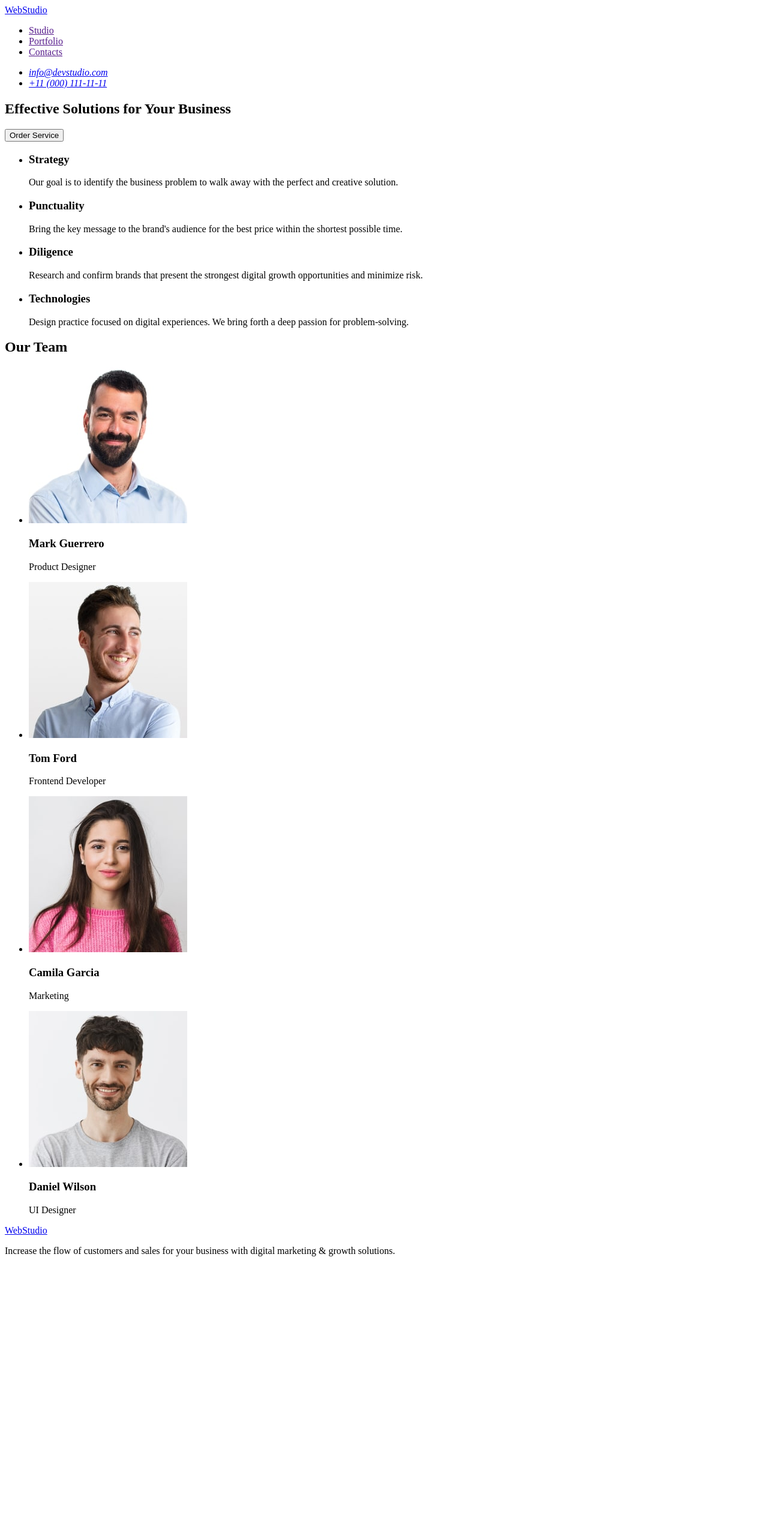
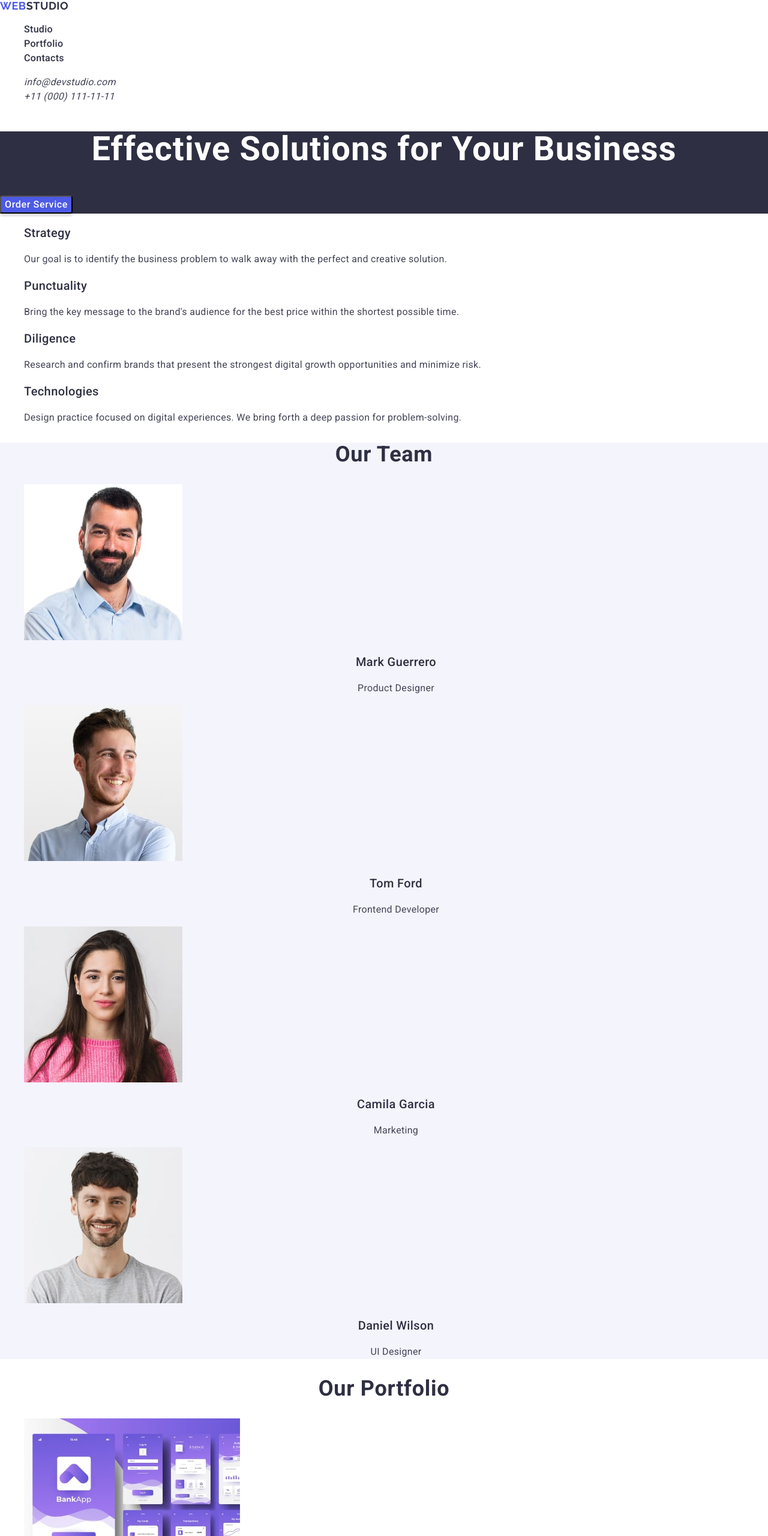
Before and after one commit to nglmn/goit-markup-hw-02, a plain HTML site: page index.html in a window 1280 px wide. Shown: the top 2560 px of the page at 60% size. Before the commit the page ends 2110 px from the top, so only its background shows below. Drawn offline with nearby package versions, Linux system fonts and the light colour scheme.

Commit message:
check homework

```diff
--- /dev/null
+++ b/css/styles.css
@@ -0,0 +1,157 @@
+body{
+    font-family: 'Roboto', 'Raleway',  sans-serif;
+    color: #2E2F42;
+    background-color: #FFFFFF;
+}
+a{
+    text-decoration: none;
+}
+ul{
+    list-style: none;
+}
+
+
+.header-logo-link{
+    color: #2E2F42;
+    font-family: 'Raleway', sans-serif;
+    font-size: 18px;
+    letter-spacing: 0.54px;
+    text-transform: uppercase;
+    line-height: 1.16;
+}
+.header-name{
+    color: #4D5AE5;
+}
+.header-menu-link{
+    color: #2E2F42;
+    font-size: 16px;
+    font-weight: 500;
+    line-height: 1.5;
+    letter-spacing: 0.32px;
+}
+.header-address-link{
+    color: #434455;
+    font-size: 16px;
+    font-weight: 400;
+    line-height: 1.5;
+    letter-spacing: 0.32px;
+}
+
+
+.solutions{
+    background-color: #2E2F42;
+}
+.solutions-title{
+    text-align: center;
+    color: white;
+    font-size: 56px;
+    font-weight: 700;
+    line-height: 1.07;
+    letter-spacing: 1.12px;
+}
+.solutions-btn{
+    border-radius: 4px;
+    background: #4D5AE5;
+    box-shadow: 0px 4px 4px 0px rgba(0, 0, 0, 0.15);
+    color: white;
+    font-size: 16px;
+    font-weight: 500;
+    line-height: 1.5;
+    letter-spacing: 0.64px;
+}
+
+
+.goals{
+    background-color: #FFF;
+}
+.goals-subtitle{
+    font-size: 20px;
+    font-weight: 500;
+    line-height: 1.2;
+    letter-spacing: 0.4px;
+}
+.goals-descr{
+    color: #434455;
+    font-size: 16px;
+    font-weight: 400;
+    line-height: 1.5;
+    letter-spacing: 0.32px;
+}
+
+
+.team{
+    background-color: #F4F4FD;
+}
+.team-title{
+    text-align: center;
+    font-size: 36px;
+    font-weight: 700;
+    line-height: 1.1;
+    letter-spacing: 0.72px;
+    text-transform: capitalize;
+}
+.team-subtitle{
+    text-align: center;
+    font-size: 20px;
+    font-weight: 500;
+    line-height: 1.2;
+    letter-spacing: 0.4px;
+}
+.team-descr{
+    color: #434455;
+    text-align: center;
+    font-size: 16px;
+    font-weight: 400;
+    line-height: 1.5;
+    letter-spacing: 0.32px;
+}
+
+
+.portfolio{
+    background-color: #FFF;
+}
+.portfolio-title{
+    text-align: center;
+    font-size: 36px;
+    font-weight: 700;
+    line-height: 1.1;
+    letter-spacing: 0.72px;
+    text-transform: capitalize;
+}
+.portfolio-subtitle{
+    font-size: 20px;
+    font-weight: 500;
+    line-height: 1.2;
+    letter-spacing: 0.4px;
+}
+.portfolio-descr{
+    color: #434455;
+    font-size: 16px;
+    font-weight: 400;
+    line-height: 1.5;
+    letter-spacing: 0.32px;
+}
+
+
+.footer{
+    background-color: #2E2F42;
+}
+.footer-logo-link{
+    color: #F4F4FD;
+    font-family: Raleway;
+    font-size: 18px;
+    font-weight: 700;
+    line-height: 1.16;
+    letter-spacing: 0.54px;
+    text-transform: uppercase;
+}
+.footer-name{
+    color: #4D5AE5;
+}
+.footer-descr{
+    color:  #F4F4FD;
+    font-size: 16px;
+    font-weight: 400;
+    line-height: 1.5;
+    letter-spacing: 0.32px;
+}
--- a/index.html
+++ b/index.html
@@ -4,124 +4,225 @@
 		<meta charset="UTF-8" />
 		<meta name="viewport" content="width=device-width, initial-scale=1.0" />
 		<title>WebStudio</title>
+		<link rel="preconnect" href="https://fonts.googleapis.com" />
+		<link rel="preconnect" href="https://fonts.gstatic.com" crossorigin />
+		<link
+			href="https://fonts.googleapis.com/css2?family=Raleway:wght@700&family=Roboto:wght@400;500;700&display=swap"
+			rel="stylesheet"
+		/>
+		<link
+			rel="stylesheet"
+			href="https://cdnjs.cloudflare.com/ajax/libs/modern-normalize/2.0.0/modern-normalize.min.css"
+			integrity="sha512-4xo8blKMVCiXpTaLzQSLSw3KFOVPWhm/TRtuPVc4WG6kUgjH6J03IBuG7JZPkcWMxJ5huwaBpOpnwYElP/m6wg=="
+			crossorigin="anonymous"
+			referrerpolicy="no-referrer"
+		/>
+		<link rel="stylesheet" href="./css/styles.css" />
 	</head>
 	<body>
-		<header>
-			<nav>
-				<a href="/">WebStudio</a>
-				<ul>
-					<li>
-						<a href="">Studio</a>
+		<header class="header">
+			<nav class="header-navigation">
+				<a href="/" class="header-logo-link"
+					><span class="header-name">Web</span>Studio</a
+				>
+				<ul class="header-menu-list">
+					<li class="header-menu-item">
+						<a href="" class="header-menu-link">Studio</a>
 					</li>
-					<li>
-						<a href="">Portfolio</a>
+					<li class="header-menu-item">
+						<a href="" class="header-menu-link">Portfolio</a>
 					</li>
-					<li>
-						<a href="">Contacts</a>
+					<li class="header-menu-item">
+						<a href="" class="header-menu-link">Contacts</a>
 					</li>
 				</ul>
 			</nav>
-			<address>
-				<ul>
-					<li>
-						<a href="mailto:info@devstudio.com"
+			<address class="header-address">
+				<ul class="header-address-list">
+					<li class="header-address-item">
+						<a
+							href="mailto:info@devstudio.com"
+							class="header-address-link"
 							>info@devstudio.com</a
 						>
 					</li>
-					<li>
-						<a href="tel:+110001111111">+11 (000) 111-11-11</a>
+					<li class="header-address-item">
+						<a href="tel:+110001111111" class="header-address-link"
+							>+11 (000) 111-11-11</a
+						>
 					</li>
 				</ul>
 			</address>
 		</header>
 		<main>
-			<section>
-				<h1>Effective Solutions for Your Business</h1>
-				<button type="button">Order Service</button>
+			<section class="solutions">
+				<h1 class="solutions-title">
+					Effective Solutions for Your Business
+				</h1>
+				<button type="button" class="solutions-btn">
+					Order Service
+				</button>
 			</section>
-			<section>
-				<h2 hidden>Goals</h2>
-				<ul>
-					<li>
-						<h3>Strategy</h3>
-						<p>
+			<section class="goals">
+				<h2 hidden class="goals-title">Goals</h2>
+				<ul class="goals-list">
+					<li class="goals-list-item">
+						<h3 class="goals-subtitle">Strategy</h3>
+						<p class="goals-descr">
 							Our goal is to identify the business problem to walk
 							away with the perfect and creative solution.
 						</p>
 					</li>
-					<li>
-						<h3>Punctuality</h3>
-						<p>
+					<li class="goals-list-item">
+						<h3 class="goals-subtitle">Punctuality</h3>
+						<p class="goals-descr">
 							Bring the key message to the brand's audience for
 							the best price within the shortest possible time.
 						</p>
 					</li>
-					<li>
-						<h3>Diligence</h3>
-						<p>
+					<li class="goals-list-item">
+						<h3 class="goals-subtitle">Diligence</h3>
+						<p class="goals-descr">
 							Research and confirm brands that present the
 							strongest digital growth opportunities and minimize
 							risk.
 						</p>
 					</li>
-					<li>
-						<h3>Technologies</h3>
-						<p>
+					<li class="goals-list-item">
+						<h3 class="goals-subtitle">Technologies</h3>
+						<p class="goals-descr">
 							Design practice focused on digital experiences. We
 							bring forth a deep passion for problem-solving.
 						</p>
 					</li>
 				</ul>
 			</section>
-			<section>
-				<h2>Our Team</h2>
-				<ul>
-					<li>
+			<section class="team">
+				<h2 class="team-title">Our Team</h2>
+				<ul class="team-list">
+					<li class="team-list-item">
 						<img
 							src="./images/marc_guerero_img.jpg"
 							alt="Mark Guerrero photo"
 							width="264"
 							height="260"
+							class="team-img"
 						/>
-						<h3>Mark Guerrero</h3>
-						<p>Product Designer</p>
+						<h3 class="team-subtitle">Mark Guerrero</h3>
+						<p class="team-descr">Product Designer</p>
 					</li>
-					<li>
+					<li class="team-list-item">
 						<img
 							src="./images/tom_ford_img.jpg"
 							alt="Tom Ford photo"
 							width="264"
 							height="260"
+							class="team-img"
 						/>
-						<h3>Tom Ford</h3>
-						<p>Frontend Developer</p>
+						<h3 class="team-subtitle">Tom Ford</h3>
+						<p class="team-descr">Frontend Developer</p>
 					</li>
-					<li>
+					<li class="team-list-item">
 						<img
 							src="./images/camila_garcia_img.jpg"
 							alt="Camila Garcia photo"
 							width="264"
 							height="260"
+							class="team-img"
 						/>
-						<h3>Camila Garcia</h3>
-						<p>Marketing</p>
+						<h3 class="team-subtitle">Camila Garcia</h3>
+						<p class="team-descr">Marketing</p>
 					</li>
-					<li>
+					<li class="team-list-item">
 						<img
 							src="./images/daniel_wilson_img.jpg"
 							alt="Daniel Wilson photo"
 							width="264"
 							height="260"
+							class="team-img"
 						/>
-						<h3>Daniel Wilson</h3>
-						<p>UI Designer</p>
+						<h3 class="team-subtitle">Daniel Wilson</h3>
+						<p class="team-descr">UI Designer</p>
+					</li>
+				</ul>
+			</section>
+			<section class="portfolio">
+				<h2 class="portfolio-title">Our Portfolio</h2>
+				<ul class="portfolio-list">
+					<li class="portfolio-list-item">
+						<img
+							src="./images/portfolio-img-1-min.jpg"
+							alt="Banking App"
+							width="360"
+							height="300"
+							class="portfolio-img"
+						/>
+						<h3 class="portfolio-subtitle">Banking App</h3>
+						<p class="portfolio-descr">App</p>
+					</li>
+					<li class="portfolio-list-item">
+						<img
+							src="./images/portfolio-img-2-min.png"
+							alt="Cashless Payment"
+							width="360"
+							height="300"
+							class="portfolio-img"
+						/>
+						<h3 class="portfolio-subtitle">Cashless Payment</h3>
+						<p class="portfolio-descr">Marketing</p>
+					</li>
+					<li class="portfolio-list-item">
+						<img
+							src="./images/portfolio-img-3-min.jpg"
+							alt="Meditation App"
+							width="360"
+							height="300"
+							class="portfolio-img"
+						/>
+						<h3 class="portfolio-subtitle">Meditation App</h3>
+						<p class="portfolio-descr">App</p>
+					</li>
+					<li class="portfolio-list-item">
+						<img
+							src="./images/portfolio-img-4-min.jpg"
+							alt="Taxi Service"
+							width="360"
+							height="300"
+							class="portfolio-img"
+						/>
+						<h3 class="portfolio-subtitle">Taxi Service</h3>
+						<p class="portfolio-descr">Marketing</p>
+					</li>
+					<li class="portfolio-list-item">
+						<img
+							src="./images/portfolio-img-5-min.png"
+							alt="Screen Illustrations"
+							width="360"
+							height="300"
+							class="portfolio-img"
+						/>
+						<h3 class="portfolio-subtitle">Screen Illustrations</h3>
+						<p class="portfolio-descr">Design</p>
+					</li>
+					<li class="portfolio-list-item">
+						<img
+							src="./images/portfolio-img-6-min.jpg"
+							alt="Online Courses"
+							width="360"
+							height="300"
+							class="portfolio-img"
+						/>
+						<h3 class="portfolio-subtitle">Online Courses</h3>
+						<p class="portfolio-descr">Marketing</p>
 					</li>
 				</ul>
 			</section>
 		</main>
-		<footer>
-			<a href="/">WebStudio</a>
-			<p>
+		<footer class="footer">
+			<a href="/" class="footer-logo-link"
+				><span class="footer-name">Web</span>Studio</a
+			>
+			<p class="footer-descr">
 				Increase the flow of customers and sales for your business with
 				digital marketing & growth solutions.
 			</p>
```
Also changed, not shown: images/portfolio-img-1-min.jpg (added), images/portfolio-img-2-min.png (added), images/portfolio-img-3-min.jpg (added), images/portfolio-img-4-min.jpg (added), images/portfolio-img-5-min.png (added), images/portfolio-img-6-min.jpg (added), 2 other files.
